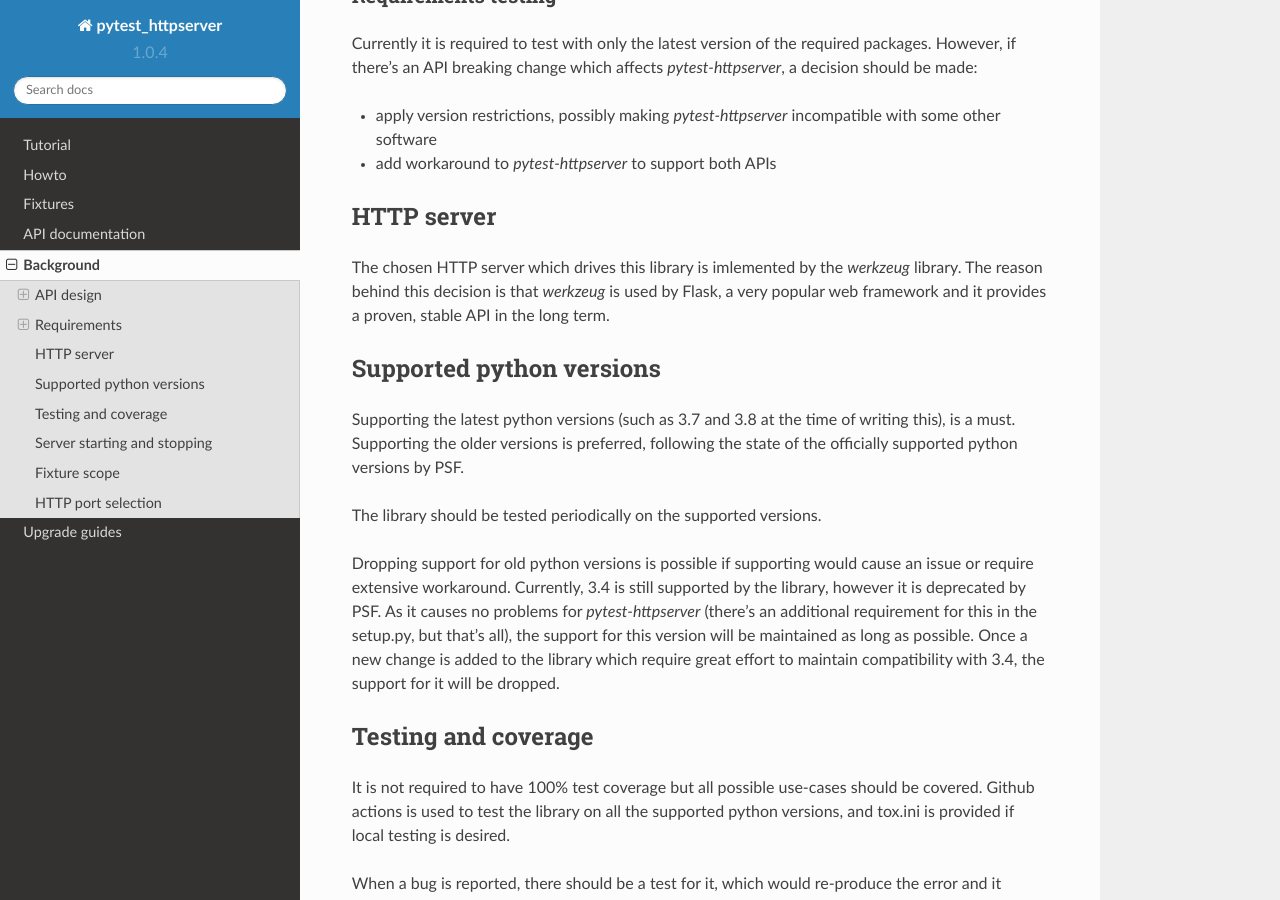
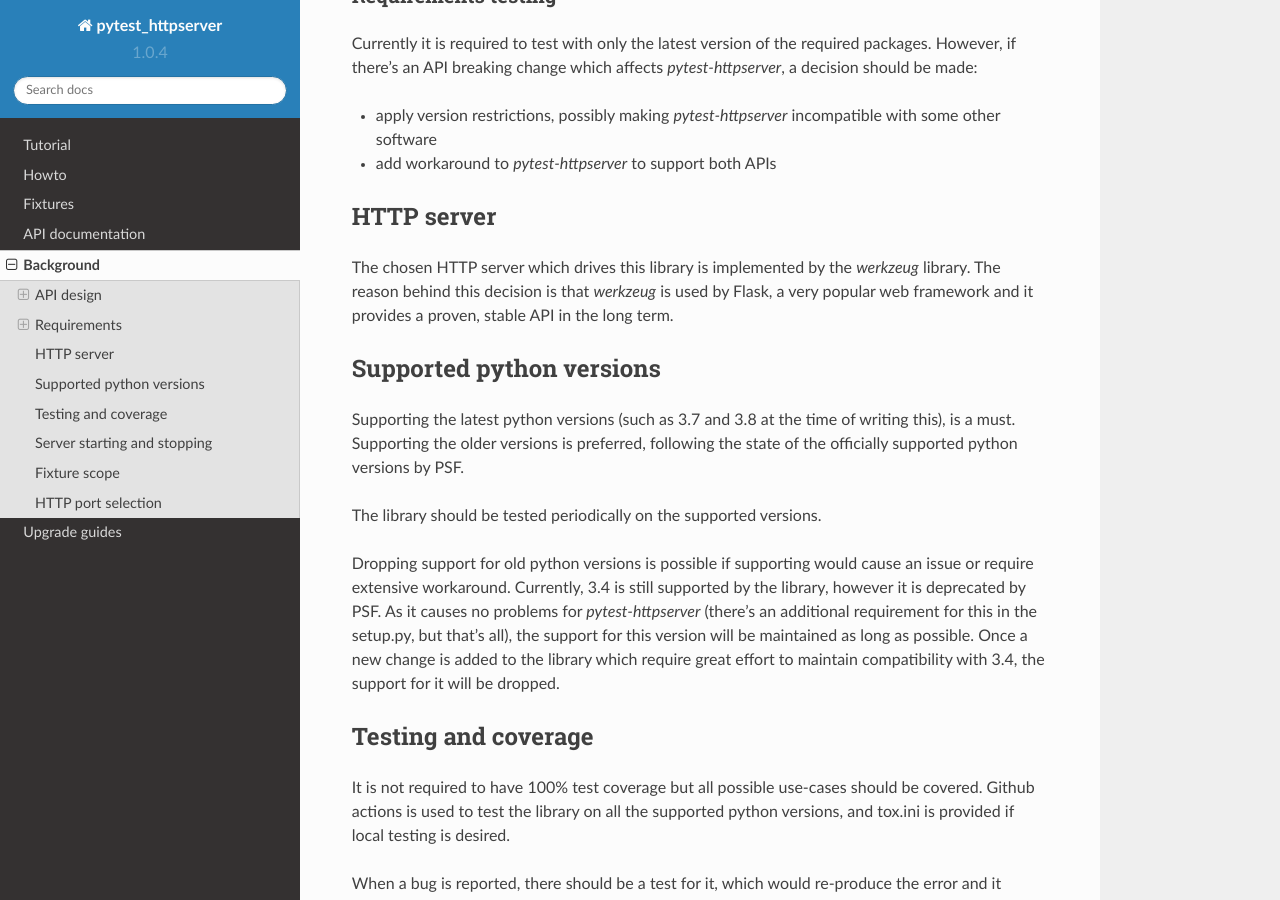
Before and after one commit to csernazs/pytest-httpserver, a Sphinx documentation site: the page built from doc/background.rst, in a window 1280 px wide and 900 px high, scrolled down 2845 px. Built offline with Sphinx 7.4.7 and the Read the Docs theme 2.0.0, drawn with Linux system fonts in a browser that asks for light colours.

Commit message:
Fix typos

```diff
--- a/CHANGES.rst
+++ b/CHANGES.rst
@@ -305,7 +305,7 @@ Upgrade Notes
 - The following methods of HTTPServer have been changed in a backward-incompatible way:
     * :py:meth:`pytest_httpserver.HTTPServer.expect_request` becomes a general function accepting handler_type parameter so it can create any kind of request handlers
     * :py:meth:`pytest_httpserver.HTTPServer.expect_oneshot_request` no longer accepts the ordered parameter, and it creates an unordered oneshot request handler
-    * :py:meth:`pytest_httpserver.HTTPServer.expect_ordered_request` is a new method craeting an ordered request handler
+    * :py:meth:`pytest_httpserver.HTTPServer.expect_ordered_request` is a new method creating an ordered request handler
 
 
 .. _Release Notes_0.2.2:
--- a/doc/background.rst
+++ b/doc/background.rst
@@ -157,7 +157,7 @@ packages. However, if there's an API breaking change which affects
 HTTP server
 -----------
 
-The chosen HTTP server which drives this library is imlemented by the *werkzeug*
+The chosen HTTP server which drives this library is implemented by the *werkzeug*
 library. The reason behind this decision is that *werkzeug* is used by Flask, a
 very popular web framework and it provides a proven, stable API in the long
 term.
--- a/doc/howto.rst
+++ b/doc/howto.rst
@@ -270,7 +270,7 @@ In case you don't want to change the defaults, you can provide the
 
 Using custom request handler
 ----------------------------
-In the case the repsonse is not static, for example it depends on the request,
+In the case the response is not static, for example it depends on the request,
 you can pass a function to the ``respond_with_handler`` function. This function
 will be called with a request object and it should return a Response object.
 
```
Also changed, not shown: 2 other files.
